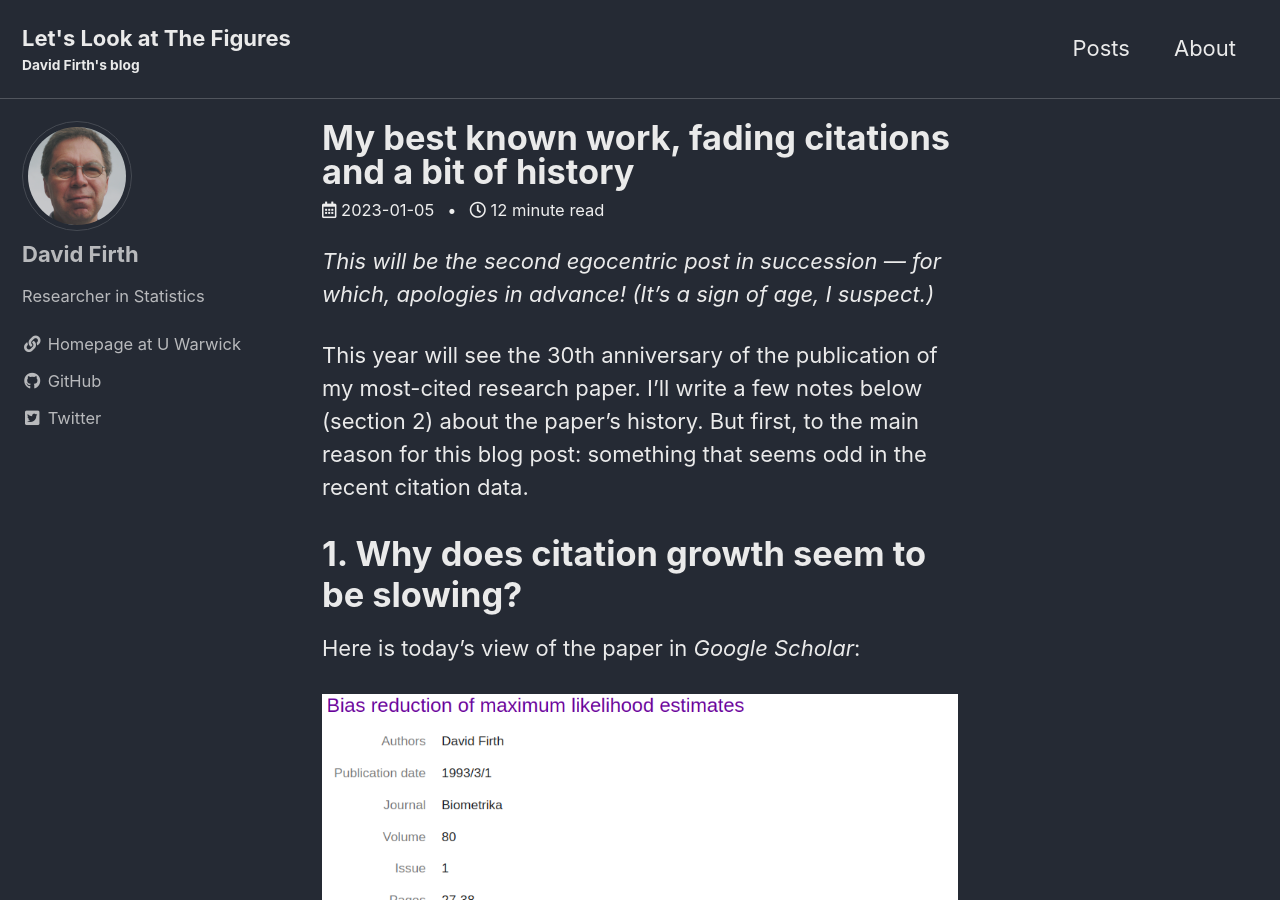
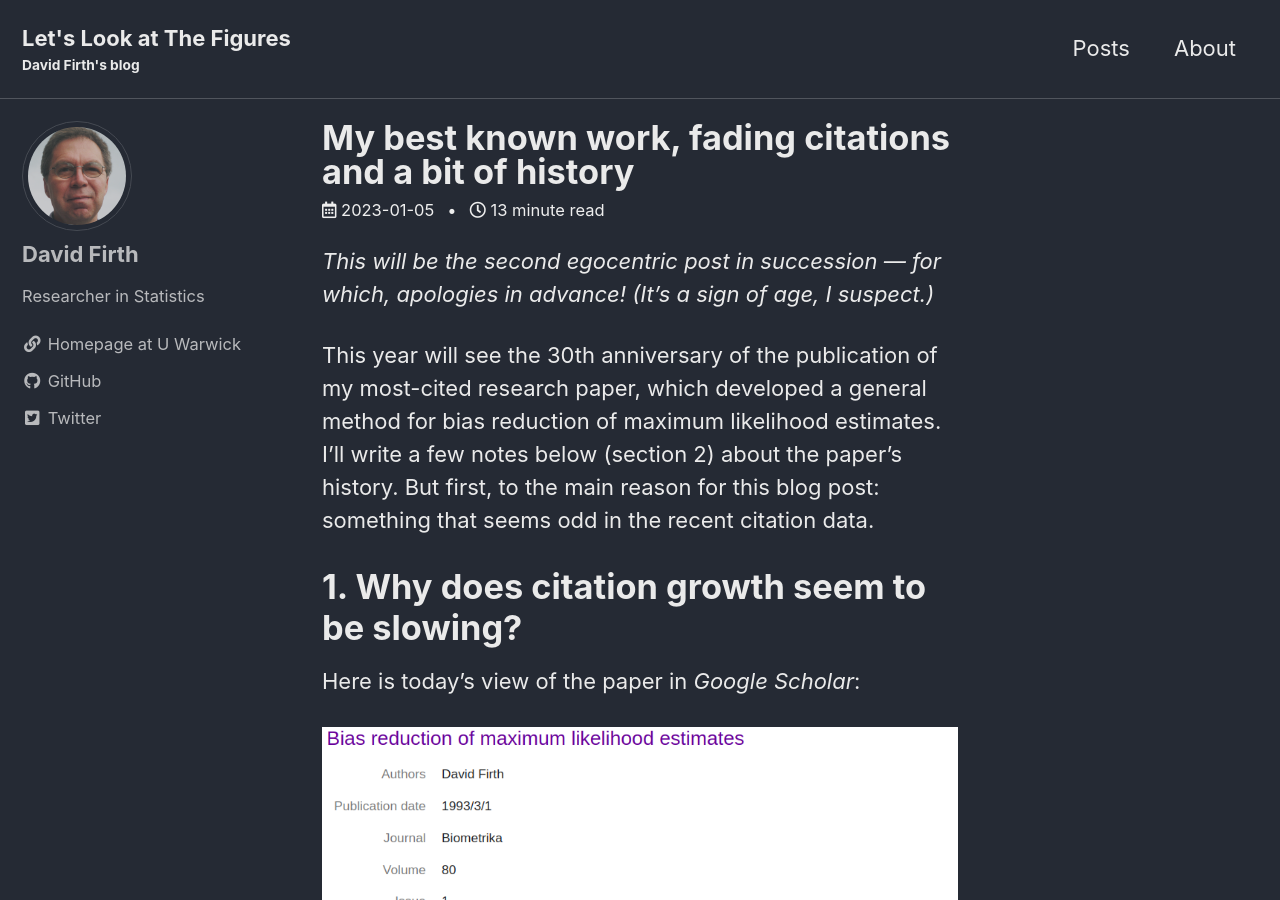
Before and after one commit to DavidFirth/blog, a Jekyll site: the page built from docs/_posts/2023-01-05-f93-citations-and-history.md, in a window 1280 px wide and 900 px high. Built offline with Jekyll 4.4.1, drawn with Linux system fonts in a browser that asks for light colours; cached includes are drawn as plain includes; comment, search, counter and statistics services are not loaded; some of the changed text lies outside the part shown.

Commit message:
Update 2023-01-05-f93-citations-and-history.md
Clarified the 2023 citation data.

Added a concluding paragraph.

```diff
--- a/docs/_posts/2023-01-05-f93-citations-and-history.md
+++ b/docs/_posts/2023-01-05-f93-citations-and-history.md
@@ -7,7 +7,7 @@
 
 _This will be the second egocentric post in succession --- for which, apologies in advance!  (It's a sign of age, I suspect.)_
 
-This year will see the 30th anniversary of the publication of my most-cited research paper.  I'll write a few notes below (section 2) about the paper's history.  But first, to the main reason for this blog post: something that seems odd in the recent citation data.
+This year will see the 30th anniversary of the publication of my most-cited research paper, which developed a general method for bias reduction of maximum likelihood estimates.  I'll write a few notes below (section 2) about the paper's history.  But first, to the main reason for this blog post: something that seems odd in the recent citation data.
 
 # 1. Why does citation growth seem to be slowing?
 
@@ -30,7 +30,9 @@
 
 But a Google Scholar search for any papers whose text includes the words "Firth" and "logistic" finds 10 papers published in 2023 to date. All ten of those papers do indeed use the method that was developed in my 1993 paper.  But only two of the ten papers actually contain a citation to my published work (they both cite the 1993 paper, so they are included among the 7 mentioned above). The remaining eight papers are "non-citing": they all describe their use of "Firth's logistic regression" or "logistic regression with the Firth procedure" or suchlike, but with no reference provided to the published source of the method.
 
-(The 10 papers found in the just-mentioned search are listed here in [search-results.txt](/blog/assets/media/2023/01/search-results.txt), in case anyone is interested!)
+So, in this little exercise, fifteen distinct papers were found that used my method.  Seven of them cited my 1993 paper, and eight did not.
+
+(The ten papers that were found in the just-mentioned search are listed here in [search-results.txt](/blog/assets/media/2023/01/search-results.txt), in case anyone is interested!)
 
 ### Conclusion?
 
@@ -78,6 +80,8 @@
 
 > Kosmidis, I & Firth, D (2021). Jeffreys-prior penalty, finiteness and shrinkage in binomial-response generalized linear models. [Biometrika, 108(1), 71--82](https://doi.org/10.1093/biomet/asaa052).
 
+And that brings us nicely back to citations.  Of the "non-citing" papers mentioned mentioned above, i.e., papers that use my 1993 method but don't cite the 1993 paper, most (perhaps all?) are applications of logistic regression for binary-response data.  And nowadays such applications really _should_ be citing the newer work Kosmidis & Firth (2021).  These things only happen very slowly, though, if at all.  I'm not going to hold my breath...
+
 -----
 
 © David Firth, January 2023
```
